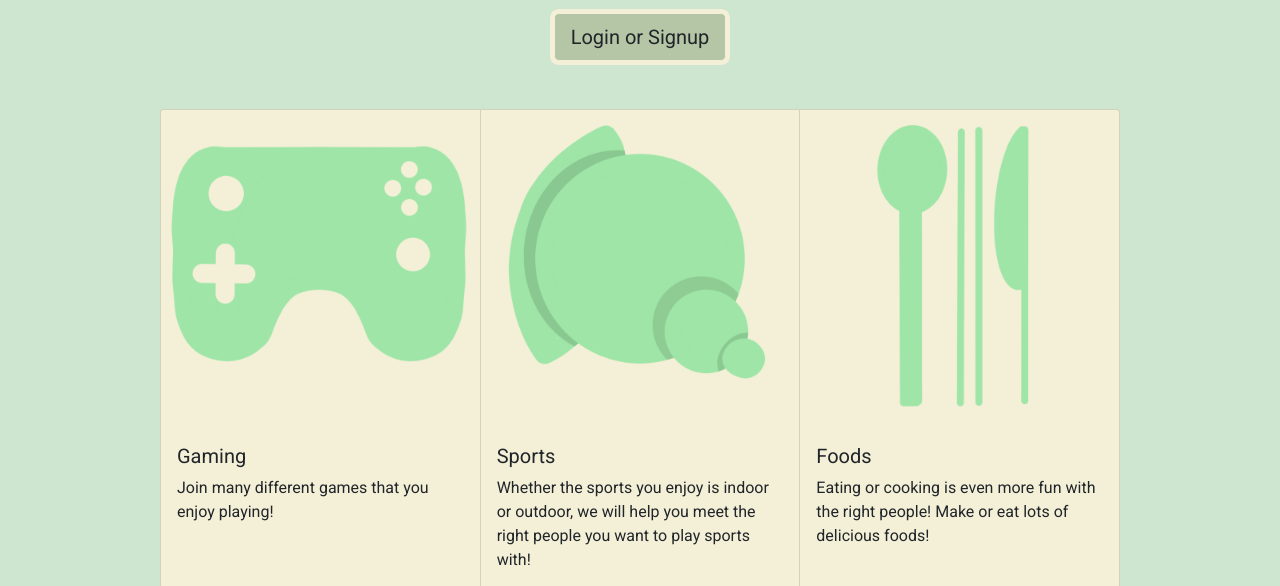
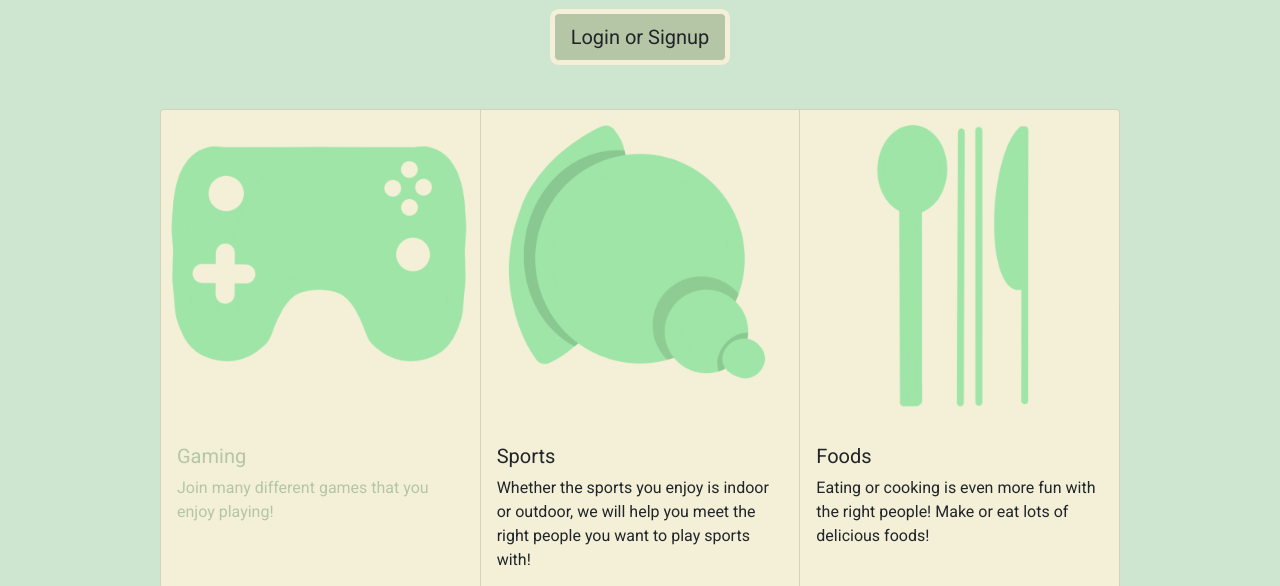
Before and after one commit to tcgaryau/1800_BBY29, a website: page index.html in a window 1280 px wide. In both pictures the pointer is over the element 320 px from the left and 709 px from the top of the page. Shown: the part 201-787 px from the top of the page. Drawn offline with nearby package versions, Linux system fonts and the light colour scheme; no server answers; a web font is replaced by a local one.

Commit message:
changed the colour when hovering over the card in index.html

```diff
--- a/styles/my_style.css
+++ b/styles/my_style.css
@@ -125,6 +125,14 @@ body {
   background-color: #f3f0d7 !important;
 }
 
+.card-body:hover {
+  color:#b4c6a6;
+}
+
+.card-body .card-title:hover {
+  color:#b4c6a6;
+}
+
 .fetching {
   display: none;
 }
```
